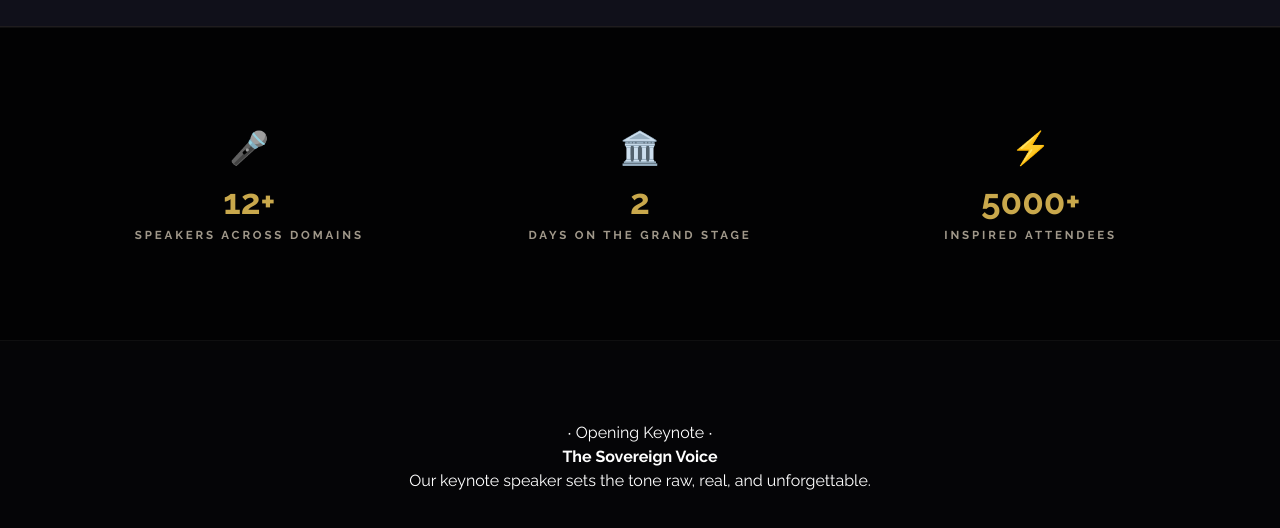
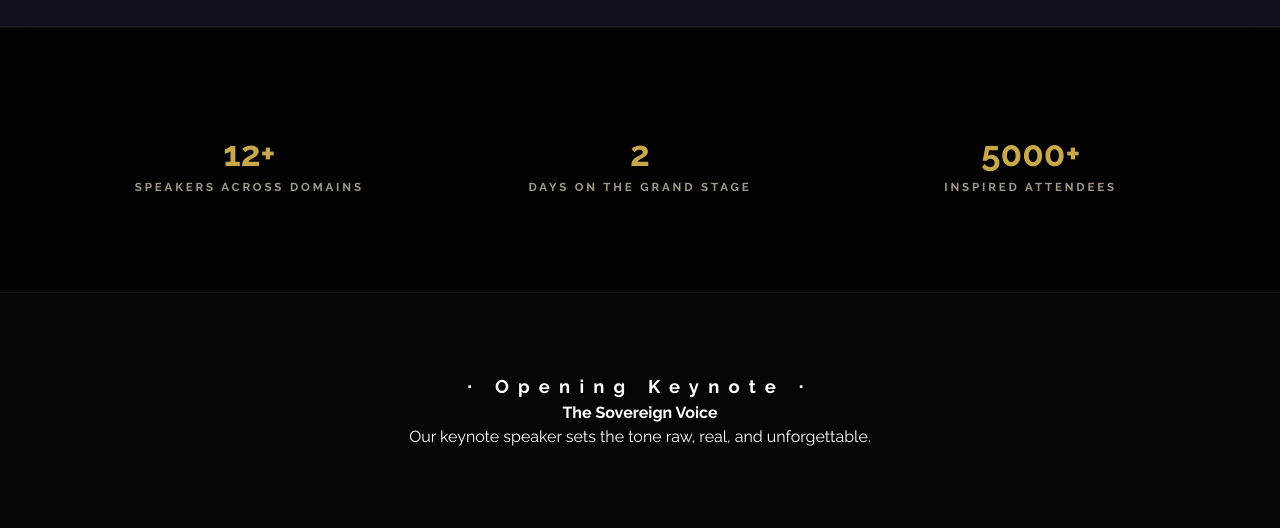
Before and after one commit to ShreyanshThakur101/V-edc_E-summit, a React (Vite) app: page /etalks in a window 1280 px wide. Shown: the part 1100-1628 px from the top of the page. Built offline with nearby package versions, Linux system fonts and the light colour scheme; grey boxes are pictures that could not be loaded.

Commit message:
changes related to fonts

```diff
--- a/src/components/StatCounter.jsx
+++ b/src/components/StatCounter.jsx
@@ -33,7 +33,7 @@ export default function StatCounter({ icon, display, target = null, suffix = '',
       whileHover={{ y: -4 }}
       className="card-gold-border text-center"
       style={{ padding: 'clamp(1.25rem, 3vw, 2rem)', transition: 'border-color 0.3s, transform 0.3s' }}>
-      <motion.div style={{ fontSize: 'clamp(1.5rem, 3vw, 2rem)', marginBottom: 'clamp(6px, 1.5vw, 12px)' }}
+      <motion.div style={{ fontSize: 'clamp(2rem, 3vw, 3rem)', marginBottom: 'clamp(6px, 1.5vw, 12px)' }}
         animate={inView ? { scale: [0.5, 1.2, 1], opacity: [0, 1, 1] } : {}}
         transition={{ duration: 0.6, delay: delay / 1000 + 0.1 }}>
         {icon}
--- a/src/pages/Competition.jsx
+++ b/src/pages/Competition.jsx
@@ -33,7 +33,7 @@ const Competition = () => {
       description: "Pitch Perfect is an exciting pitching competition that tests participants’ creativity, business thinking, and persuasive communication skills. The event takes place in multiple rounds where participants pitch product ideas, engage in brand pitch battles, and defend their arguments using real data and strong reasoning.",
       tagline: "Spontaneous Innovation",
       rulebookLink: "https://drive.google.com/file/d/1JrWOrun_Mx4aH0E40MVunISZMIV6vmND/view?usp=drive_link",
-      rulebookText: "pitch perfect rulebook"
+      rulebookText: "Pitch Perfect Rulebook"
     },
     {
       id: 'boardroom',
@@ -41,7 +41,7 @@ const Competition = () => {
       description: "Step into the shoes of real corporate leaders, taking on high-stakes roles and tackling real-world business scenarios that demand sharp thinking, teamwork, and decisive action.",
       tagline: "Corporate Strategy",
       rulebookLink: "https://drive.google.com/file/d/1AUYhAszaX4jjAhMBEvzfmvj6lTU6BTTW/view?usp=sharing",
-      rulebookText: "the boardroom rulebook"
+      rulebookText: "The Boardroom Rulebook"
     },
   ];
 
--- a/src/pages/ETalks.jsx
+++ b/src/pages/ETalks.jsx
@@ -92,6 +92,34 @@ export default function ETalks() {
   const [aboutRef, aboutInView] = useReveal()
   const [whyRef,   whyInView]   = useReveal()
   const [ctaRef,   ctaInView]   = useReveal()
+
+  // Updated SecHead with conditional styling
+function SecHead({ tag, title, body, isKeynote }) {
+  const [ref, inView] = useReveal()
+  return (
+    <motion.div ref={ref} className="text-center mb-10 md:mb-14"
+      initial={{ opacity:0, y:30 }} animate={inView ? { opacity:1, y:0 } : {}}
+      transition={{ duration:0.65, ease:[0.22,1,0.36,1] }}>
+
+      {/* TAG: Conditional size increase.
+          If isKeynote is true, it uses a larger clamp and wider spacing.
+      */}
+      <span
+        className="section-tag"
+        style={isKeynote ? {
+          fontSize: 'clamp(0.85rem, 2vw, 1.15rem)',
+          letterSpacing: '0.5em',
+          fontWeight: 600
+        } : {}}
+      >
+        {tag}
+      </span>
+
+      <h2 className="section-title font-display">{title}</h2>
+      {body && <p className="section-body">{body}</p>}
+    </motion.div>
+  )
+}
 
   return (
     <div style={{ background:'#050507', minHeight:'100vh', fontFamily:'Raleway, sans-serif' }}>
@@ -217,17 +245,18 @@ export default function ETalks() {
       <div className="relative z-10 bg-black/50 backdrop-blur-xl border-y border-white/5 py-16">
         <div className="max-w-7xl mx-auto px-6 md:px-12 lg:px-16">
           <div style={{ display:'grid', gap:'clamp(0.75rem,2vw,1.25rem)', gridTemplateColumns:'repeat(auto-fit, minmax(min(220px, 100%), 1fr))' }}>
-            <StatCounter icon="🎤" display="12+" target={12} suffix="+" label="Speakers Across Domains" delay={0}/>
-            <StatCounter icon="🏛️" display="2"   target={2}           label="Days on the Grand Stage"  delay={150}/>
-            <StatCounter icon="⚡" display="5K+" target={5000} suffix="+" label="Inspired Attendees"  delay={300}/>
+            <StatCounter icon="" display="12+" target={12} suffix="+" label="Speakers Across Domains" delay={0}/>
+            <StatCounter icon="" display="2"   target={2}           label="Days on the Grand Stage"  delay={150}/>
+            <StatCounter icon="" display="5K+" target={5000} suffix="+" label="Inspired Attendees"  delay={300}/>
           </div>
         </div>
       </div>
 
       {/* ══════ KEYNOTE ══════ */}
       <div id="speakers" className="max-w-7xl mx-auto px-6 py-20">
-        <SecHead tag="∙ Opening Keynote ∙" title="The Sovereign Voice" body="Our keynote speaker sets the tone raw, real, and unforgettable."/>
-        <ClipReveal delay={0.1}>
+        <SecHead tag="∙ Opening Keynote ∙" title="The Sovereign Voice" body="Our keynote speaker sets the tone raw, real, and unforgettable."
+        isKeynote={true}/>
+        {/* <ClipReveal delay={0.1}>
           <GlowBorder className="relative overflow-hidden grid md:grid-cols-2">
             <span className="font-cinzel uppercase" style={{ position:'absolute', top:14, right:-36, transform:'rotate(45deg)', zIndex:10, fontSize:'0.55rem', padding:'3px 52px', background:'#c9a84c', color:'#050507' }}>Keynote</span>
             <div style={{ position:'relative', minHeight:'400px', background:'linear-gradient(135deg,#0a0a14,#181028)', overflow:'hidden' }}>
@@ -243,7 +272,7 @@ export default function ETalks() {
               <MagneticButton href="https://learner.vierp.in/events" className="btn-gold">Register to Attend</MagneticButton>
             </div>
           </GlowBorder>
-        </ClipReveal>
+        </ClipReveal> */}
 
         {/* SPEAKERS GRID */}
         <div className="grid grid-cols-1 md:grid-cols-2 lg:grid-cols-3 gap-px bg-white/5 border border-white/5 mt-20">
--- a/src/pages/Home.jsx
+++ b/src/pages/Home.jsx
@@ -67,7 +67,14 @@ const Home = () => {
             className="page-content text-center"
           >
             <span className="section-tag">∙ The Experience ∙</span>
-            <h2 className="section-title">What is E-Summit Pune?</h2>
+            <h2 className="section-title"
+            style={{
+                /* Responsive sizing: Min 2rem, scales with width, Max 3.5rem */
+                fontSize: 'clamp(1rem, 5vw, 2rem)',
+                lineHeight: '1.1',
+                marginBottom: '2rem'
+              }}
+            ><b>What is E-Summit Pune?</b></h2>
             <div className="section-body max-w-3xl mx-auto space-y-6">
               <WordReveal text="E-Summit Pune is the annual entrepreneurship festival that brings together the most passionate minds and boldest ideas." delay={0.02} />
               <p className="text-gray-400 font-light italic mt-6 leading-relaxed text-sm md:text-lg">
@@ -80,8 +87,8 @@ const Home = () => {
         <section className="py-24 bg-black/40 backdrop-blur-md relative z-10">
           <div className="page-content" ref={eventsRef}>
             <div className="text-center mb-16">
-              <span className="section-tag">∙ The Lineup ∙</span>
-              <h2 className="section-title">Enter The Arena</h2>
+
+              <h2 className="section-title">∙ The Lineup ∙</h2>
             </div>
 
             <div className="grid grid-cols-1 md:grid-cols-2 lg:grid-cols-3 gap-6">
--- a/src/pages/StartupShowcase.jsx
+++ b/src/pages/StartupShowcase.jsx
@@ -31,6 +31,34 @@ export default function StartupShowcase() {
 
   const [aboutRef, aboutInView] = useReveal()
   const [ctaRef, ctaInView]     = useReveal()
+
+  // Updated SecHead with conditional styling
+function SecHead({ tag, title, body, isKeynote }) {
+  const [ref, inView] = useReveal()
+  return (
+    <motion.div ref={ref} className="text-center mb-10 md:mb-14"
+      initial={{ opacity:0, y:30 }} animate={inView ? { opacity:1, y:0 } : {}}
+      transition={{ duration:0.65, ease:[0.22,1,0.36,1] }}>
+
+      {/* TAG: Conditional size increase.
+          If isKeynote is true, it uses a larger clamp and wider spacing.
+      */}
+      <span
+        className="section-tag"
+        style={isKeynote ? {
+          fontSize: 'clamp(0.85rem, 2vw, 1.15rem)',
+          letterSpacing: '0.5em',
+          fontWeight: 600
+        } : {}}
+      >
+        {tag}
+      </span>
+
+      <h2 className="section-title font-display">{title}</h2>
+      {body && <p className="section-body">{body}</p>}
+    </motion.div>
+  )
+}
 
   return (
     <div style={{ background: '#050507', minHeight: '100vh', fontFamily: 'Raleway, sans-serif' }}>
@@ -93,7 +121,7 @@ export default function StartupShowcase() {
 
           <div className="mb-10">
             <WordReveal
-              text="VEDC's Inaugural Event . Brightest young minds. Boldest ideas. The ultimate platform for the future of industry."
+              text="V-EDC's Inaugural Event . Brightest young minds. Boldest ideas. The ultimate platform for the future of industry."
               className="font-light text-center"
               style={{ color: '#a0988a', fontSize: 'clamp(1rem, 2.5vw, 1.3rem)', letterSpacing: '0.1em', lineHeight: 1.6 }}
               delay={0.05}
```
Also changed, not shown: src/pages/SummitShowdown.jsx (+12 -41 lines).
